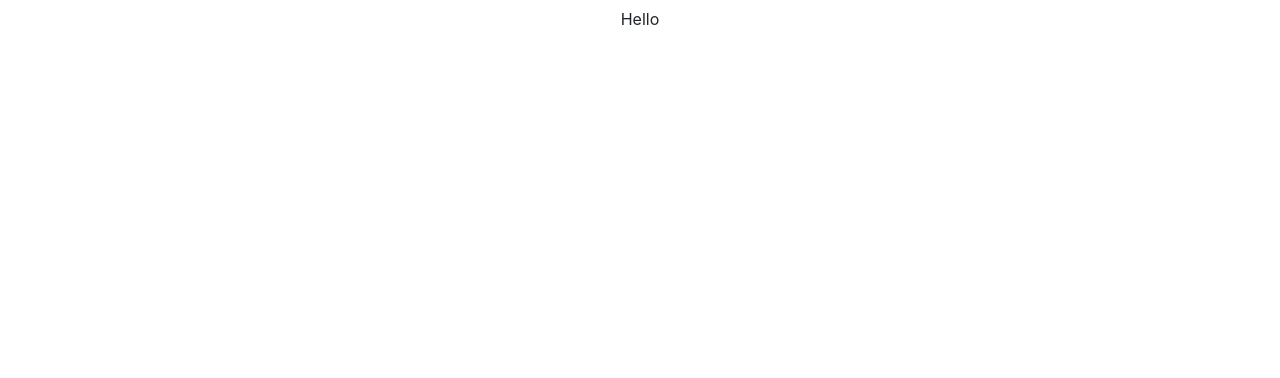
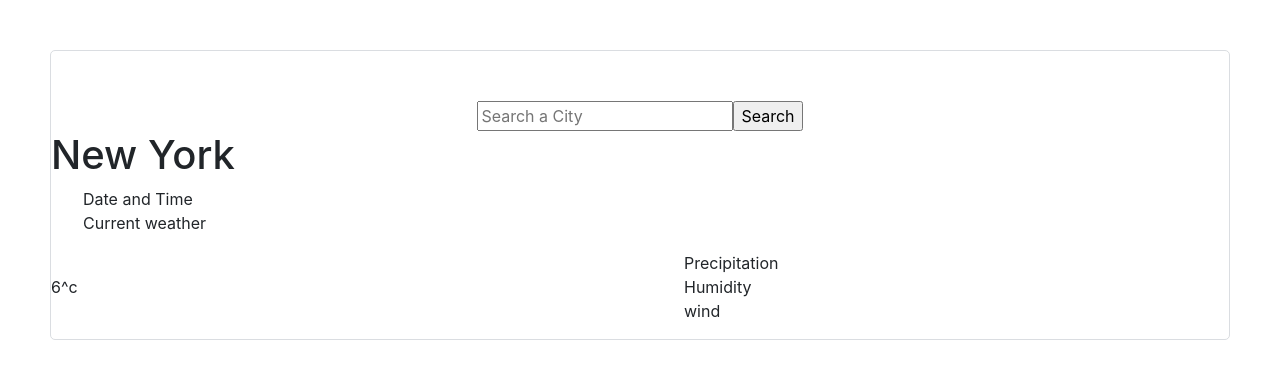
Before and after one commit to HelenIsted/React-weather-app-H-Isted, a React (Create React App) app: page / in a window 1280 px wide. Shown: the top 378 px of the page. Built offline with nearby package versions, Linux system fonts and the light colour scheme.

Commit message:
Added skeleton HTML

```diff
--- /dev/null
+++ b/src/Weather.css
@@ -0,0 +1,13 @@
+.Weather {
+  border: 1px solid #dadde1;
+  text-align: left;
+  margin: 50px;
+  border-radius: 5px;
+}
+.searchForm {
+  text-align: center;
+  margin-top: 50px;
+}
+ul {
+  list-style-type: none;
+}
--- a/src/Weather.js
+++ b/src/Weather.js
@@ -1,7 +1,33 @@
+import React from "react";
+import "./Weather.css";
+
 export default function Weather() {
+  let form = (
+    <form className="searchForm">
+      <input type="search" placeholder="Search a City" />
+      <input type="submit" value="Search" />
+    </form>
+  );
   return (
     <div className="Weather">
-      <button className="btn">Hello</button>
+      {form}
+      <h1>New York</h1>
+      <ul>
+        <li>Date and Time</li>
+        <li>Current weather</li>
+      </ul>
+      <div className="row">
+        <div className="col-6">
+          <img></img> <p>6^c</p>
+        </div>
+        <div className="col-6">
+          <ul>
+            <li>Precipitation</li>
+            <li>Humidity</li>
+            <li>wind</li>
+          </ul>
+        </div>
+      </div>
     </div>
   );
 }
```
